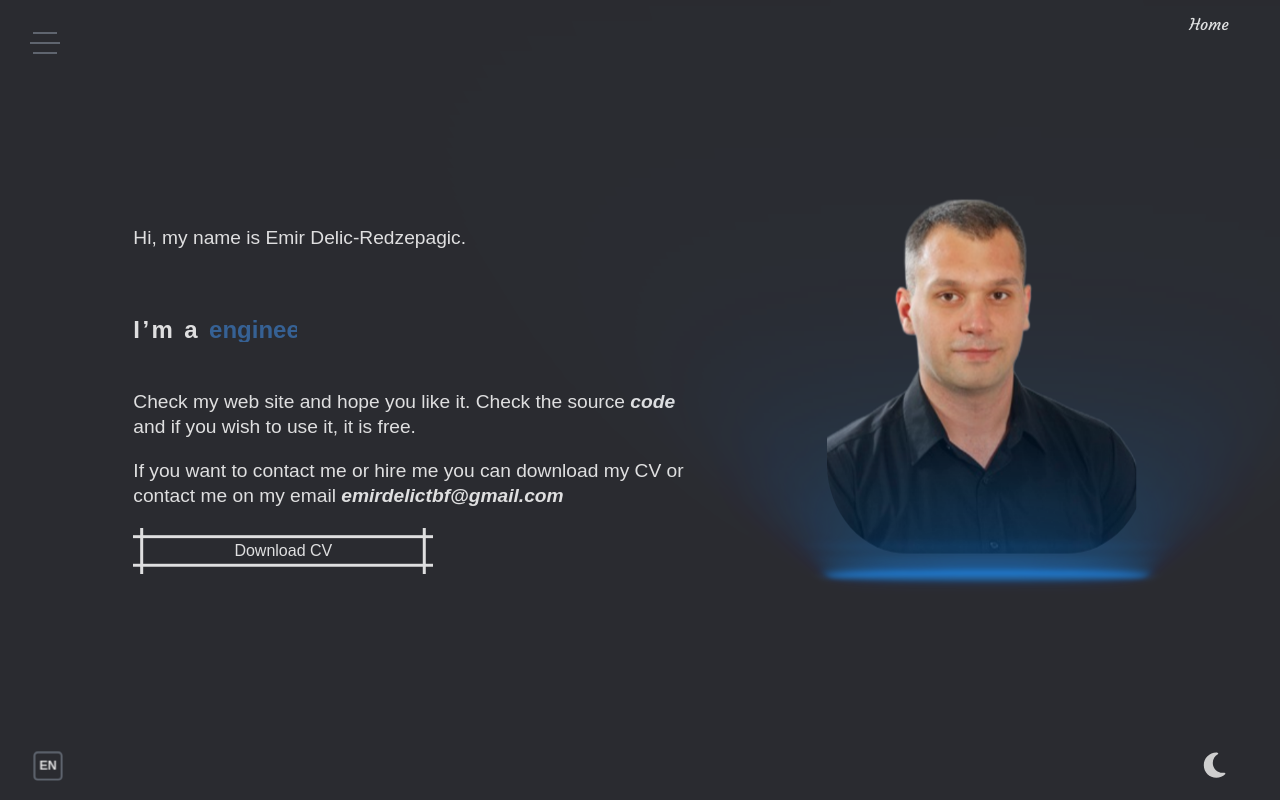
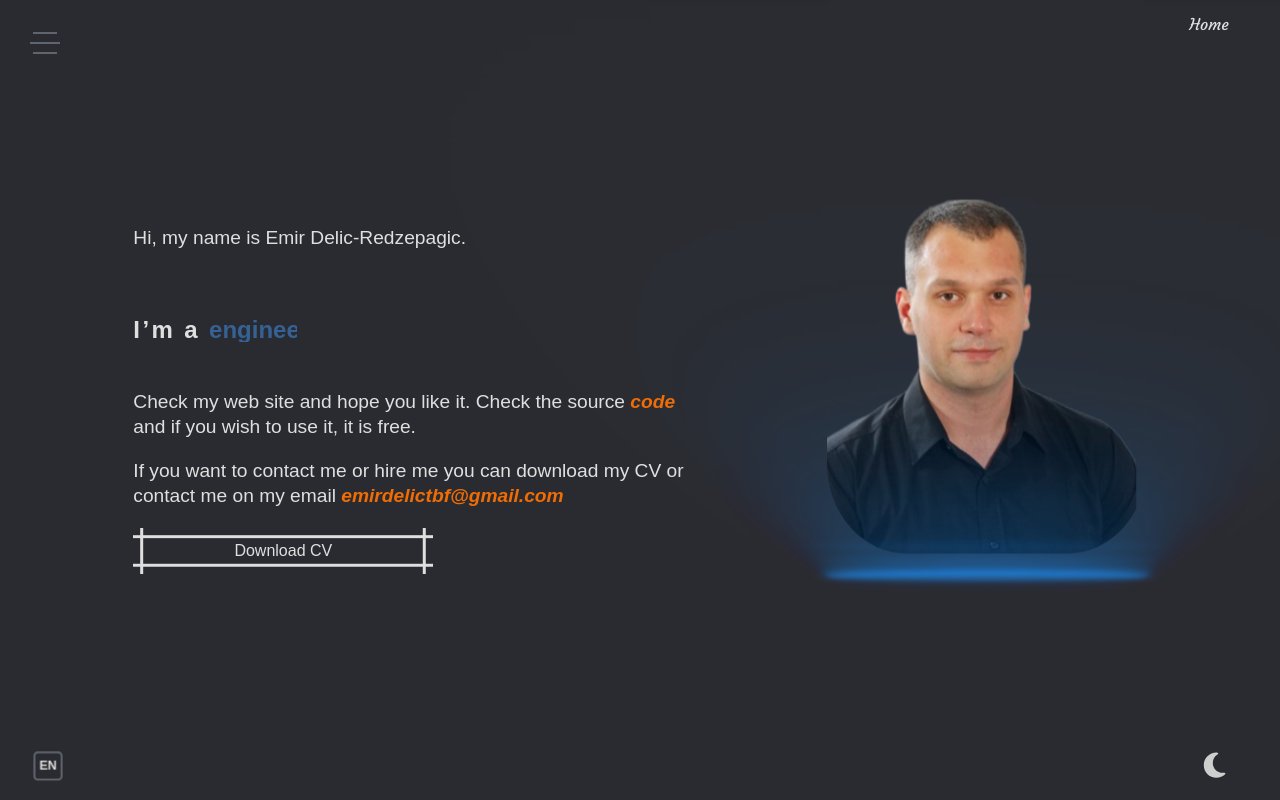
Before and after one commit to EmirDelicR/curriculum-v2, a React (Vite) app: page / in a window 1280 px wide. Built offline with nearby package versions, Linux system fonts and the light colour scheme.

Commit message:
Added orange general link

```diff
--- /dev/null
+++ b/src/UI/components/links/generalLink/GeneralLink.scss
@@ -0,0 +1,12 @@
+.general-link {
+  cursor: pointer;
+  color: var(--orange);
+  font-style: italic;
+  font-weight: bold;
+  text-decoration: none;
+  outline: 0;
+
+  &:hover {
+    color: var(--nav-link-hover);
+  }
+}
--- /dev/null
+++ b/src/UI/components/links/generalLink/GeneralLink.tsx
@@ -0,0 +1,19 @@
+import { PropsWithChildren } from 'react';
+import './GeneralLink.scss';
+
+interface Props extends PropsWithChildren {
+  navigateTo: string;
+}
+
+export default function GeneralLink({ navigateTo, children }: Props) {
+  return (
+    <a
+      className="general-link"
+      href={navigateTo}
+      target="_blank"
+      rel="noreferrer"
+    >
+      {children}
+    </a>
+  );
+}
--- a/src/UI/pages/home/Home.scss
+++ b/src/UI/pages/home/Home.scss
@@ -16,19 +16,6 @@
       margin-bottom: 1em;
       line-height: 1.3em;
       animation: animate-text 1s ease-in-out;
-    }
-
-    .highlight {
-      cursor: pointer;
-      color: var(--main-color);
-      font-style: italic;
-      font-weight: bold;
-      text-decoration: none;
-      outline: 0;
-
-      &:hover {
-        color: var(--nav-link-hover);
-      }
     }
   }
 }
--- a/src/UI/pages/home/Home.tsx
+++ b/src/UI/pages/home/Home.tsx
@@ -6,6 +6,7 @@ import Download from '@/UI/components/buttons/download/Download';
 import Hologram from '@/UI/components/hologram/Hologram';
 
 import './Home.scss';
+import GeneralLink from '@/UI/components/links/generalLink/GeneralLink';
 
 export default function Home() {
   const { t } = useTranslation();
@@ -21,12 +22,7 @@ export default function Home() {
             i18nKey="my-description.source"
             components={{
               CodeLink: (
-                <a
-                  className="highlight"
-                  href="https://github.com/EmirDelicR/curriculum"
-                  target="_blank"
-                  rel="noreferrer"
-                />
+                <GeneralLink navigateTo="https://github.com/EmirDelicR/curriculum" />
               )
             }}
           />
@@ -36,10 +32,7 @@ export default function Home() {
             i18nKey="my-description.mail"
             components={{
               MailLink: (
-                <a
-                  className="highlight"
-                  href="mailto:emirdelictbf@gmail.com?subject=Web-site mail"
-                />
+                <GeneralLink navigateTo="mailto:emirdelictbf@gmail.com?subject=Web-site mail" />
               )
             }}
           />
--- a/src/assets/css/settings/_colors.scss
+++ b/src/assets/css/settings/_colors.scss
@@ -2,6 +2,7 @@
   // neutral
   --white: rgba(255, 255, 255, 0.85);
   --none: transparent;
+  --orange: #f06d06;
   --box-shadow: rgba(66, 152, 195, 0.3);
   --text-color: #cecece;
   --menu-button: #5f656f;
```
